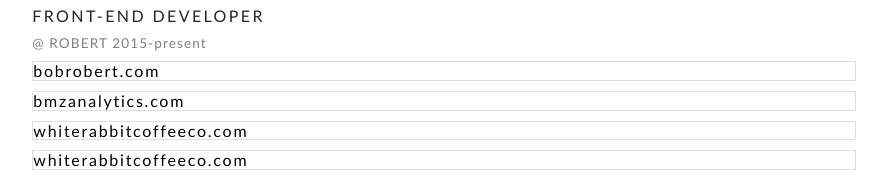
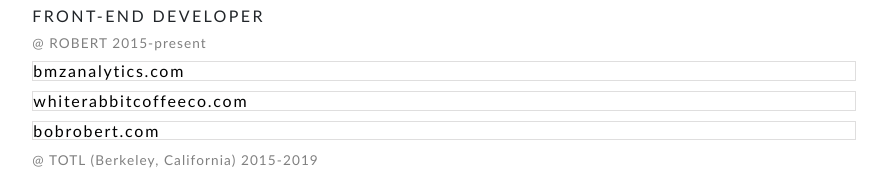
Before and after one commit to mistersuuns/cv, a plain HTML site: page index.html in a window 1280 px wide. Shown: the part 541-720 px from the top of the page, without its empty margins (196-1083 px from the left). Drawn offline with nearby package versions, Linux system fonts and the light colour scheme.

Commit message:
removed dup whiterabbitcoffeeco.com

```diff
--- a/index.html
+++ b/index.html
@@ -66,14 +66,12 @@
                 <h1><span id="goto">&nbsp;</span>WORK</h1>
                 <div id="position">FRONT-END DEVELOPER</div>
                 <div id="place" style="color: grey">@ ROBERT 2015-present</a></div>
-                <div id="line"><a href="https://www.bobrobert.com" target="_blank"
-                        style="color: black; cursor: pointer">bobrobert.com</a></div>
                 <div id="line"><a href="https://www.whiterabbitcoffeeco.com" target="_blank"
                         style="color: black; cursor: pointer">bmzanalytics.com</a></div>
                 <div id="line"><a href="https://www.bmzanalytics.com" target="_blank"
                         style="color: black; cursor: pointer">whiterabbitcoffeeco.com</a></div>
-                <div id="line"><a href="https://www.whiterabbitcoffeeco.com" target="_blank"
-                        style="color: black; cursor: pointer">whiterabbitcoffeeco.com</a></div>
+                <div id="line"><a href="https://www.bobrobert.com" target="_blank"
+                        style="color: black; cursor: pointer">bobrobert.com</a></div>
                 <div id="place"><a style="color: grey">@ TOTL (Berkeley, California) 2015-2019</a></div>
 
                 <br>
```
